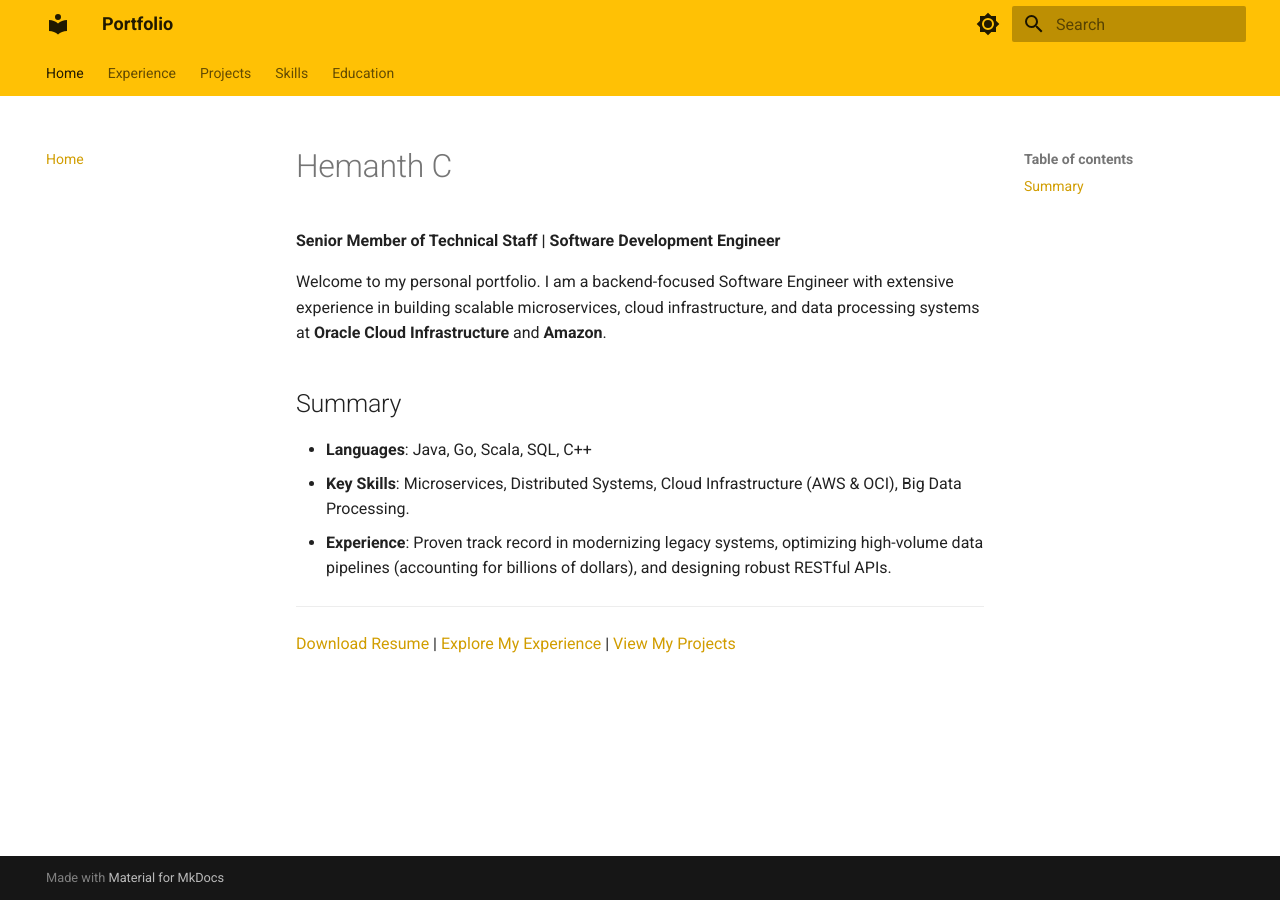
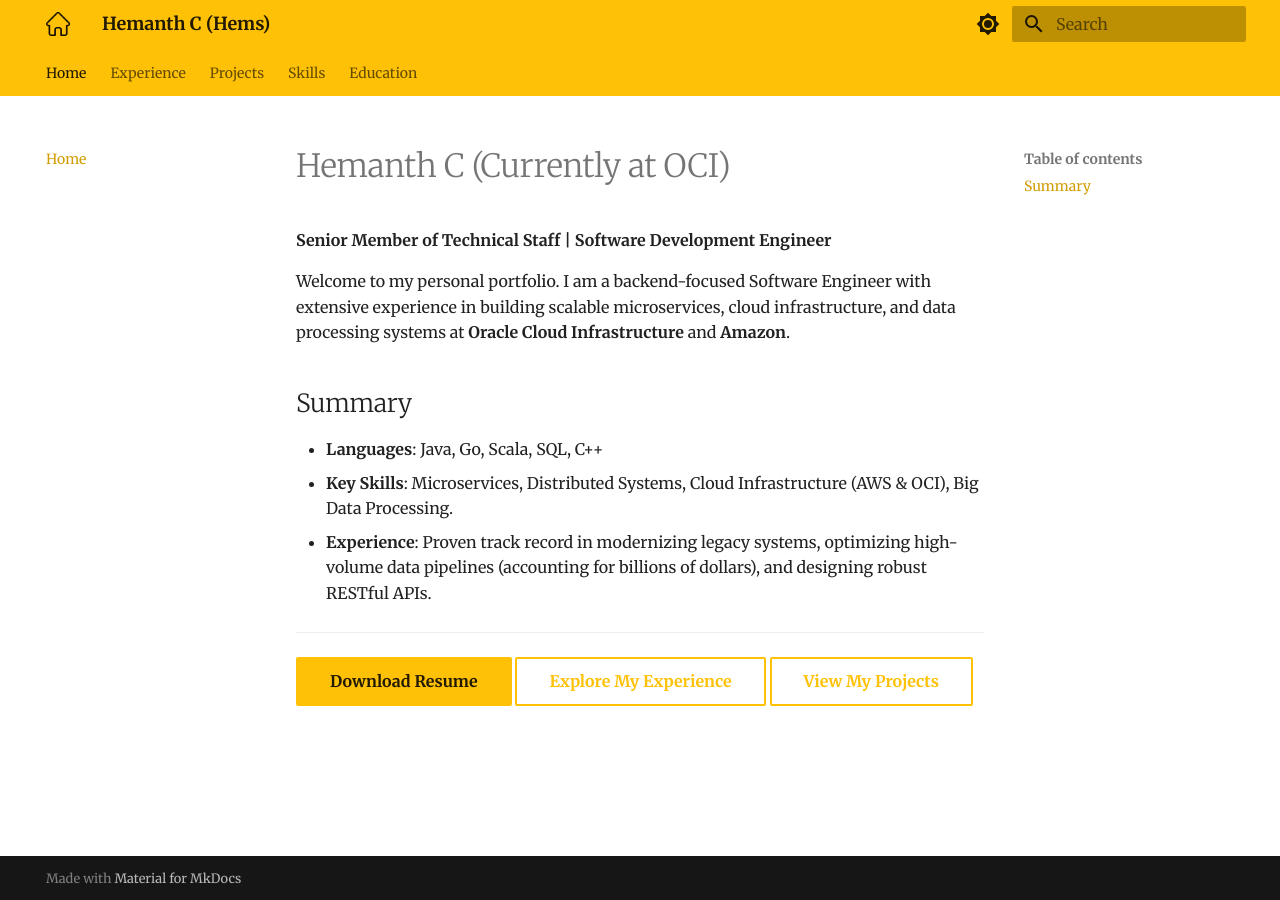
Before and after one commit to HemanthVenki910/Personal-website, an MkDocs documentation site: the page built from docs/index.md, in a window 1280 px wide. Built offline with MkDocs 1.6.1 and Material for MkDocs 9.7.7, drawn with Linux system fonts in a browser that asks for light colours.

```diff
--- a/docs/index.md
+++ b/docs/index.md
@@ -1,4 +1,5 @@
-# Hemanth C
+
+# Hemanth C (Currently at OCI)
 
 **Senior Member of Technical Staff | Software Development Engineer**
 
--- a/mkdocs.yml
+++ b/mkdocs.yml
@@ -1,9 +1,10 @@
-site_name: Portfolio
+site_name: Hemanth C (Hems)
 site_url: https://hemanthvenki910.github.io/Personal-website/
 site_author: Hemanth C
 
 theme:
   name: material
+  logo: 'artifacts/website/home.png'
   features:
     - navigation.tabs
     - navigation.sections
@@ -26,8 +27,8 @@ theme:
         icon: material/brightness-4
         name: Switch to light mode
   font:
-    text: Roboto
-    code: Roboto Mono
+    text: Merriweather
+    code: Fira Code
 
 nav:
   - Home: index.md
@@ -37,6 +38,7 @@ nav:
   - Education: components/education.md
 
 markdown_extensions:
+  - attr_list
   - admonition
   - pymdownx.highlight:
       anchor_linenums: true
```
Also changed, not shown: other parts of docs/index.md (+1 -1 lines), docs/artifacts/website/home.png (added).
